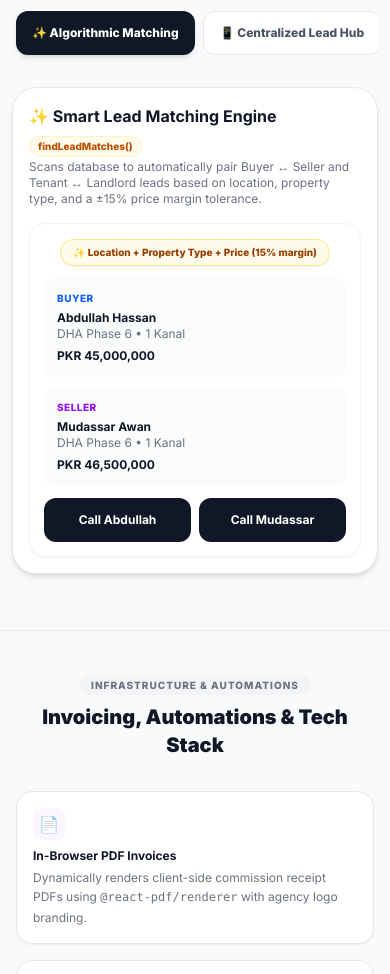
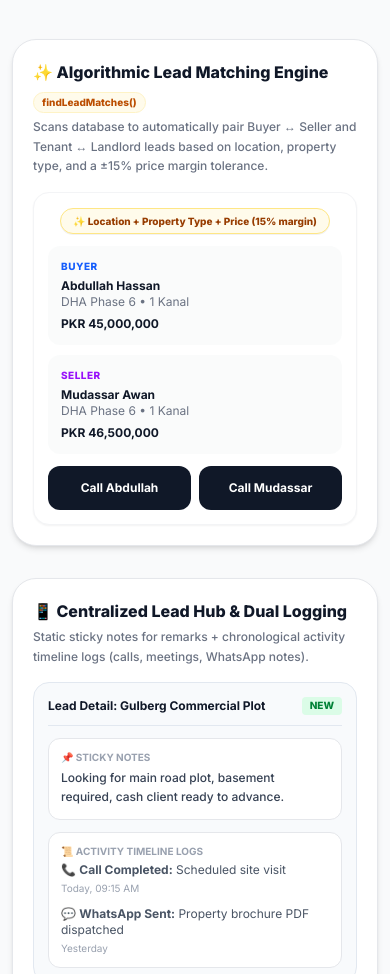
Before and after one commit to haider-kashan/real-estate-crm, a Next.js app: page / in a window 390 px wide. Shown: the part 1026-2000 px from the top of the page. Built offline with nearby package versions, Linux system fonts and the light colour scheme; no server answers.

Commit message:
refactor: replace horizontal tab bar on landing page with a continuous, responsive vertical feature showcase layout

```diff
--- a/app/components/LandingPage.tsx
+++ b/app/components/LandingPage.tsx
@@ -5,7 +5,6 @@ import Link from 'next/link';
 import Image from 'next/image';
 
 export default function LandingPage() {
-  const [activeTab, setActiveTab] = useState<'matching' | 'hub' | 'health' | 'pipeline' | 'pricing'>('matching');
   const [demoPriceInput, setDemoPriceInput] = useState<string>('45000000');
 
   // Helper function to format Lakh/Crore Indian numbers
@@ -102,7 +101,7 @@ export default function LandingPage() {
           Centralize client leads, auto-match Buyers with Sellers, monitor lead health recency, and dispatch WhatsApp deal previews—built 100% for mobile speed.
         </p>
 
-        {/* Action Buttons (Enforced 44px Minimum Touch Targets) */}
+        {/* Action Buttons */}
         <div className="flex flex-col sm:flex-row items-stretch sm:items-center justify-center gap-3 mb-8 px-2">
           <Link
             href="/dashboard"
@@ -272,91 +271,37 @@ export default function LandingPage() {
         </div>
       </section>
 
-      {/* CORE REAL ESTATE LEAD FEATURE SHOWCASE */}
-      <section className="px-3 py-8 max-w-4xl mx-auto">
-        <div className="text-center mb-6">
+      {/* CORE REAL ESTATE LEAD FEATURE SHOWCASE — CONTINUOUS VERTICAL FLOW */}
+      <section className="px-3 py-10 max-w-4xl mx-auto">
+        <div className="text-center mb-10">
           <span className="text-[10px] font-extrabold text-blue-700 uppercase tracking-widest bg-blue-50 px-3 py-1 rounded-full border border-blue-100">
             Core Real Estate CRM Capabilities
           </span>
-          <h2 className="text-2xl sm:text-3xl font-black text-gray-900 mt-2 mb-1">
+          <h2 className="text-2xl sm:text-4xl font-black text-gray-900 mt-2 mb-2">
             Real App Features & Workflows
           </h2>
-          <p className="text-xs sm:text-sm text-gray-500 max-w-md mx-auto font-medium">
-            Explore the exact lead management features built into the EstatePulse CRM.
+          <p className="text-xs sm:text-base text-gray-600 max-w-lg mx-auto font-medium">
+            Explore all lead management features built directly into EstatePulse in a single seamless view.
           </p>
         </div>
 
-        {/* Tab Selector (Scrollable Horizontal Container on Mobile) */}
-        <div className="w-full overflow-x-auto whitespace-nowrap scrollbar-none pb-2 mb-6 flex gap-2 justify-start sm:justify-center text-xs font-extrabold px-1">
-          <button
-            onClick={() => setActiveTab('matching')}
-            className={`px-4 py-2.5 rounded-xl transition-all shrink-0 min-h-[44px] ${
-              activeTab === 'matching'
-                ? 'bg-gray-900 text-white shadow-md'
-                : 'bg-white text-gray-600 border border-gray-200 hover:bg-gray-50'
-            }`}
-          >
-            ✨ Algorithmic Matching
-          </button>
-          <button
-            onClick={() => setActiveTab('hub')}
-            className={`px-4 py-2.5 rounded-xl transition-all shrink-0 min-h-[44px] ${
-              activeTab === 'hub'
-                ? 'bg-gray-900 text-white shadow-md'
-                : 'bg-white text-gray-600 border border-gray-200 hover:bg-gray-50'
-            }`}
-          >
-            📱 Centralized Lead Hub
-          </button>
-          <button
-            onClick={() => setActiveTab('health')}
-            className={`px-4 py-2.5 rounded-xl transition-all shrink-0 min-h-[44px] ${
-              activeTab === 'health'
-                ? 'bg-gray-900 text-white shadow-md'
-                : 'bg-white text-gray-600 border border-gray-200 hover:bg-gray-50'
-            }`}
-          >
-            🟢 Lead Health Scoring
-          </button>
-          <button
-            onClick={() => setActiveTab('pipeline')}
-            className={`px-4 py-2.5 rounded-xl transition-all shrink-0 min-h-[44px] ${
-              activeTab === 'pipeline'
-                ? 'bg-gray-900 text-white shadow-md'
-                : 'bg-white text-gray-600 border border-gray-200 hover:bg-gray-50'
-            }`}
-          >
-            📋 Touch Kanban Pipeline
-          </button>
-          <button
-            onClick={() => setActiveTab('pricing')}
-            className={`px-4 py-2.5 rounded-xl transition-all shrink-0 min-h-[44px] ${
-              activeTab === 'pricing'
-                ? 'bg-gray-900 text-white shadow-md'
-                : 'bg-white text-gray-600 border border-gray-200 hover:bg-gray-50'
-            }`}
-          >
-            🏷️ Lakh / Crore Engine
-          </button>
-        </div>
+        {/* VERTICAL FEATURE SHOWCASE CARDS — NO SCROLL TABS */}
+        <div className="space-y-8">
 
-        {/* Tab Showcase Card */}
-        <div className="bg-white rounded-3xl p-4 sm:p-7 border border-gray-200 shadow-md">
-          {activeTab === 'matching' && (
-            <div className="space-y-4">
-              <div>
-                <h3 className="text-base sm:text-lg font-bold text-gray-900 flex items-center gap-2 flex-wrap">
-                  <span>✨ Smart Lead Matching Engine</span>
+          {/* FEATURE 1: ALGORITHMIC MATCHING */}
+          <div className="bg-white rounded-3xl p-5 sm:p-7 border border-gray-200 shadow-md">
+            <div className="mb-4">
+              <h3 className="text-base sm:text-xl font-extrabold text-gray-900 flex items-center gap-2 flex-wrap">
+                <span>✨ Algorithmic Lead Matching Engine</span>
                 <span className="text-[10px] bg-amber-50 text-amber-700 px-2 py-0.5 rounded-full border border-amber-100 font-extrabold">
                   findLeadMatches()
                 </span>
               </h3>
-                <p className="text-xs text-gray-500 mt-0.5">
+              <p className="text-xs sm:text-sm text-gray-500 mt-1 leading-relaxed font-medium">
                 Scans database to automatically pair Buyer ↔ Seller and Tenant ↔ Landlord leads based on location, property type, and a ±15% price margin tolerance.
               </p>
             </div>
 
-              {/* REAL APP MATCHESCLIENT UI MOCKUP (RESPONSIVE NON-OVERLAY BADGE) */}
             <div className="bg-white rounded-2xl p-3.5 sm:p-4 shadow-xs border border-gray-100 relative overflow-hidden">
               <div className="mb-3 text-center">
                 <span className="inline-block bg-amber-50 text-amber-800 text-[10px] sm:text-xs font-extrabold px-3 py-1.5 rounded-full border border-amber-200 shadow-2xs leading-tight">
@@ -365,18 +310,16 @@ export default function LandingPage() {
               </div>
 
               <div className="flex flex-col sm:flex-row justify-between items-stretch gap-2.5 sm:gap-4">
-                  {/* Lead 1: Buyer */}
                 <div className="flex-1 bg-gray-50/80 rounded-xl p-3 border border-transparent hover:border-blue-100 transition-colors">
                   <span className="text-[10px] font-extrabold uppercase tracking-wider text-blue-600 block mb-1">BUYER</span>
-                    <h4 className="font-bold text-gray-900 text-xs">Abdullah Hassan</h4>
+                  <h4 className="font-bold text-gray-900 text-xs sm:text-sm">Abdullah Hassan</h4>
                   <p className="text-xs text-gray-500">DHA Phase 6 • 1 Kanal</p>
                   <p className="text-xs font-bold text-gray-900 mt-1.5">PKR 45,000,000</p>
                 </div>
 
-                  {/* Lead 2: Seller */}
                 <div className="flex-1 bg-gray-50/80 rounded-xl p-3 text-left sm:text-right border border-transparent hover:border-purple-100 transition-colors">
                   <span className="text-[10px] font-extrabold uppercase tracking-wider text-purple-600 block mb-1">SELLER</span>
-                    <h4 className="font-bold text-gray-900 text-xs">Mudassar Awan</h4>
+                  <h4 className="font-bold text-gray-900 text-xs sm:text-sm">Mudassar Awan</h4>
                   <p className="text-xs text-gray-500">DHA Phase 6 • 1 Kanal</p>
                   <p className="text-xs font-bold text-gray-900 mt-1.5">PKR 46,500,000</p>
                 </div>
@@ -388,29 +331,28 @@ export default function LandingPage() {
               </div>
             </div>
           </div>
-          )}
 
-          {activeTab === 'hub' && (
-            <div className="space-y-4">
-              <div>
-                <h3 className="text-base sm:text-lg font-bold text-gray-900">📱 Centralized Lead Hub & Dual Logging</h3>
-                <p className="text-xs text-gray-500 mt-0.5">
+          {/* FEATURE 2: CENTRALIZED LEAD HUB & DUAL LOGGING */}
+          <div className="bg-white rounded-3xl p-5 sm:p-7 border border-gray-200 shadow-md">
+            <div className="mb-4">
+              <h3 className="text-base sm:text-xl font-extrabold text-gray-900">📱 Centralized Lead Hub & Dual Logging</h3>
+              <p className="text-xs sm:text-sm text-gray-500 mt-1 leading-relaxed font-medium">
                 Static sticky notes for remarks + chronological activity timeline logs (calls, meetings, WhatsApp notes).
               </p>
             </div>
 
-              <div className="bg-slate-50 p-3.5 rounded-2xl border border-slate-200 text-xs space-y-2.5">
-                <div className="flex justify-between items-center border-b border-slate-200 pb-2 font-bold text-gray-900">
-                  <span>Lead Detail: Gulberg Commercial Plot</span>
-                  <span className="px-2 py-0.5 rounded text-[10px] font-bold bg-green-100 text-green-700 uppercase">NEW</span>
+            <div className="bg-slate-50 p-3.5 sm:p-4 rounded-2xl border border-slate-200 text-xs space-y-3">
+              <div className="flex justify-between items-center border-b border-slate-200 pb-2.5 font-bold text-gray-900">
+                <span className="text-xs sm:text-sm">Lead Detail: Gulberg Commercial Plot</span>
+                <span className="px-2 py-0.5 rounded text-[10px] font-extrabold bg-green-100 text-green-700 uppercase">NEW</span>
               </div>
 
-                <div className="bg-white p-3 rounded-xl border border-gray-200 text-xs">
+              <div className="bg-white p-3 sm:p-4 rounded-xl border border-gray-200 text-xs">
                 <p className="text-[10px] font-bold text-gray-400 uppercase mb-1">📌 Sticky Notes</p>
                 <p className="text-gray-700 font-medium leading-relaxed">Looking for main road plot, basement required, cash client ready to advance.</p>
               </div>
 
-                <div className="bg-white p-3 rounded-xl border border-gray-200 text-xs space-y-2">
+              <div className="bg-white p-3 sm:p-4 rounded-xl border border-gray-200 text-xs space-y-2.5">
                 <p className="text-[10px] font-bold text-gray-400 uppercase mb-1">📜 Activity Timeline Logs</p>
                 <div className="flex flex-col sm:flex-row sm:justify-between text-gray-600 text-xs gap-1">
                   <span>📞 <strong>Call Completed:</strong> Scheduled site visit</span>
@@ -423,13 +365,12 @@ export default function LandingPage() {
               </div>
             </div>
           </div>
-          )}
 
-          {activeTab === 'health' && (
-            <div className="space-y-4">
-              <div>
-                <h3 className="text-base sm:text-lg font-bold text-gray-900">🟢 Automated Lead Health Scoring Engine</h3>
-                <p className="text-xs text-gray-500 mt-0.5">
+          {/* FEATURE 3: LEAD HEALTH SCORING */}
+          <div className="bg-white rounded-3xl p-5 sm:p-7 border border-gray-200 shadow-md">
+            <div className="mb-4">
+              <h3 className="text-base sm:text-xl font-extrabold text-gray-900">🟢 Automated Lead Health Scoring Engine</h3>
+              <p className="text-xs sm:text-sm text-gray-500 mt-1 leading-relaxed font-medium">
                 Calculates staleness from <code>lastContacted</code> date to flag cooling leads with visual health indicators.
               </p>
             </div>
@@ -465,9 +406,9 @@ export default function LandingPage() {
                 </span>
               </div>
 
-                <div className="bg-white p-3 rounded-xl border border-gray-200 mt-3">
+              <div className="bg-white p-3.5 rounded-xl border border-gray-200 mt-3">
                 <div className="flex justify-between items-center mb-1 text-xs">
-                    <span className="font-bold text-gray-400 uppercase tracking-wider text-[10px]">Overall Lead Health Bar</span>
+                  <span className="font-bold text-gray-400 uppercase tracking-wider text-[10px]">Overall Lead Health Score Bar</span>
                   <span className="font-bold text-green-600 text-xs">Healthy (75%)</span>
                 </div>
                 <div className="w-full h-2.5 bg-gray-100 rounded-full overflow-hidden">
@@ -476,20 +417,19 @@ export default function LandingPage() {
               </div>
             </div>
           </div>
-          )}
 
-          {activeTab === 'pipeline' && (
-            <div className="space-y-4">
-              <div>
-                <h3 className="text-base sm:text-lg font-bold text-gray-900">📋 Touch-Optimized Kanban Pipeline</h3>
-                <p className="text-xs text-gray-500 mt-0.5">
+          {/* FEATURE 4: TOUCH KANBAN PIPELINE */}
+          <div className="bg-white rounded-3xl p-5 sm:p-7 border border-gray-200 shadow-md">
+            <div className="mb-4">
+              <h3 className="text-base sm:text-xl font-extrabold text-gray-900">📋 Touch-Optimized Kanban Pipeline</h3>
+              <p className="text-xs sm:text-sm text-gray-500 mt-1 leading-relaxed font-medium">
                 Mobile drag-and-drop pipeline stages with optimistic state updates and fallback quick-move dropdowns.
               </p>
             </div>
 
-              <div className="grid grid-cols-2 sm:grid-cols-5 gap-2 text-xs">
-                <div className="bg-gray-200/50 p-2 rounded-xl border border-gray-200">
-                  <div className="flex justify-between items-center mb-1.5">
+            <div className="grid grid-cols-2 sm:grid-cols-5 gap-2.5 text-xs">
+              <div className="bg-gray-200/50 p-2.5 rounded-xl border border-gray-200">
+                <div className="flex justify-between items-center mb-2">
                   <span className="font-bold text-gray-900 text-[10px]">New Leads</span>
                   <span className="text-[9px] font-bold px-1.5 py-0.5 rounded-full bg-blue-100 text-blue-800">2</span>
                 </div>
@@ -499,8 +439,8 @@ export default function LandingPage() {
                 </div>
               </div>
 
-                <div className="bg-gray-200/50 p-2 rounded-xl border border-gray-200">
-                  <div className="flex justify-between items-center mb-1.5">
+              <div className="bg-gray-200/50 p-2.5 rounded-xl border border-gray-200">
+                <div className="flex justify-between items-center mb-2">
                   <span className="font-bold text-gray-900 text-[10px]">Contacted</span>
                   <span className="text-[9px] font-bold px-1.5 py-0.5 rounded-full bg-yellow-100 text-yellow-800">1</span>
                 </div>
@@ -509,8 +449,8 @@ export default function LandingPage() {
                 </div>
               </div>
 
-                <div className="bg-gray-200/50 p-2 rounded-xl border border-gray-200">
-                  <div className="flex justify-between items-center mb-1.5">
+              <div className="bg-gray-200/50 p-2.5 rounded-xl border border-gray-200">
+                <div className="flex justify-between items-center mb-2">
                   <span className="font-bold text-gray-900 text-[10px]">Interested</span>
                   <span className="text-[9px] font-bold px-1.5 py-0.5 rounded-full bg-orange-100 text-orange-800">3</span>
                 </div>
@@ -519,8 +459,8 @@ export default function LandingPage() {
                 </div>
               </div>
 
-                <div className="bg-gray-200/50 p-2 rounded-xl border border-gray-200">
-                  <div className="flex justify-between items-center mb-1.5">
+              <div className="bg-gray-200/50 p-2.5 rounded-xl border border-gray-200">
+                <div className="flex justify-between items-center mb-2">
                   <span className="font-bold text-gray-900 text-[10px]">Negotiation</span>
                   <span className="text-[9px] font-bold px-1.5 py-0.5 rounded-full bg-purple-100 text-purple-800">1</span>
                 </div>
@@ -529,8 +469,8 @@ export default function LandingPage() {
                 </div>
               </div>
 
-                <div className="bg-gray-200/50 p-2 rounded-xl border border-gray-200 col-span-2 sm:col-span-1">
-                  <div className="flex justify-between items-center mb-1.5">
+              <div className="bg-gray-200/50 p-2.5 rounded-xl border border-gray-200 col-span-2 sm:col-span-1">
+                <div className="flex justify-between items-center mb-2">
                   <span className="font-bold text-gray-900 text-[10px]">Closed (Won)</span>
                   <span className="text-[9px] font-bold px-1.5 py-0.5 rounded-full bg-green-100 text-green-800">4</span>
                 </div>
@@ -540,13 +480,12 @@ export default function LandingPage() {
               </div>
             </div>
           </div>
-          )}
 
-          {activeTab === 'pricing' && (
-            <div className="space-y-4">
-              <div>
-                <h3 className="text-base sm:text-lg font-bold text-gray-900">🏷️ South Asian Lakh & Crore Pricing Engine</h3>
-                <p className="text-xs text-gray-500 mt-0.5">
+          {/* FEATURE 5: LAKH & CRORE PRICING ENGINE */}
+          <div className="bg-white rounded-3xl p-5 sm:p-7 border border-gray-200 shadow-md">
+            <div className="mb-4">
+              <h3 className="text-base sm:text-xl font-extrabold text-gray-900">🏷️ South Asian Lakh & Crore Pricing Engine</h3>
+              <p className="text-xs sm:text-sm text-gray-500 mt-1 leading-relaxed font-medium">
                 Prevents critical data entry mistakes on high-value real estate listings via live calculation functions.
               </p>
             </div>
@@ -578,7 +517,7 @@ export default function LandingPage() {
               </div>
             </div>
           </div>
-          )}
+
         </div>
       </section>
 
```
Lines whose indentation alone changed are shown as unchanged.
